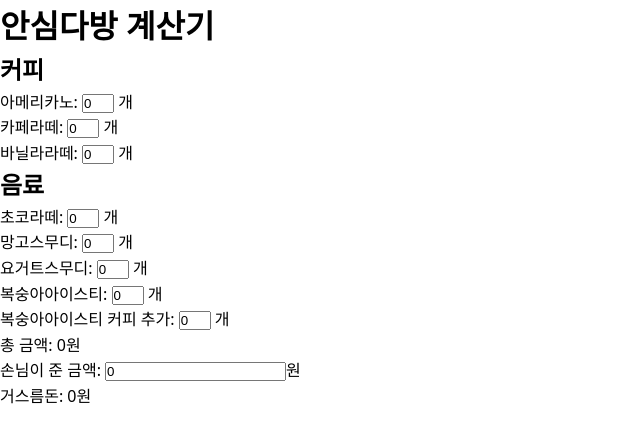
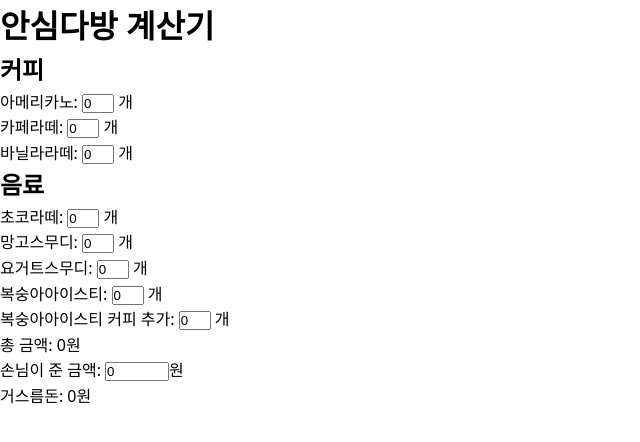
Before and after one commit to home1201/zilarabi-calc, a Vue app: page / in a window 1280 px wide. Shown: the top 442 px of the page, without its empty margins (0-640 px from the left). Built offline with nearby package versions, Linux system fonts and the light colour scheme; a web font is replaced by a local one.

Commit message:
일부 수정

```diff
--- a/src/App.vue
+++ b/src/App.vue
@@ -6,7 +6,7 @@
       총 금액: <span class="total-cost__value">{{ TotalCost }}원</span>
     </div>
     <label class="received">
-      손님이 준 금액: <input v-model="received" type="number">원
+      손님이 준 금액: <input v-model="received" type="number" class="received__value">원
     </label>
     <div class="change">
       거스름돈:
@@ -103,4 +103,10 @@ export default {
 }
 </script>
 
-<style scoped></style>
+<style scoped>
+.received {
+  &__value {
+    width: 4rem;
+  }
+}
+</style>
--- a/vite.config.js
+++ b/vite.config.js
@@ -1,18 +1,16 @@
-import { fileURLToPath, URL } from 'node:url'
+import { fileURLToPath, URL } from "node:url";
 
-import { defineConfig } from 'vite'
-import vue from '@vitejs/plugin-vue'
-import vueDevTools from 'vite-plugin-vue-devtools'
+import { defineConfig } from "vite";
+import vue from "@vitejs/plugin-vue";
+import vueDevTools from "vite-plugin-vue-devtools";
 
 // https://vitejs.dev/config/
 export default defineConfig({
-  plugins: [
-    vue(),
-    vueDevTools(),
-  ],
+  plugins: [vue(), vueDevTools()],
   resolve: {
     alias: {
-      '@': fileURLToPath(new URL('./src', import.meta.url))
-    }
-  }
-})
+      "@": fileURLToPath(new URL("./src", import.meta.url)),
+    },
+  },
+  base: "./",
+});
```
